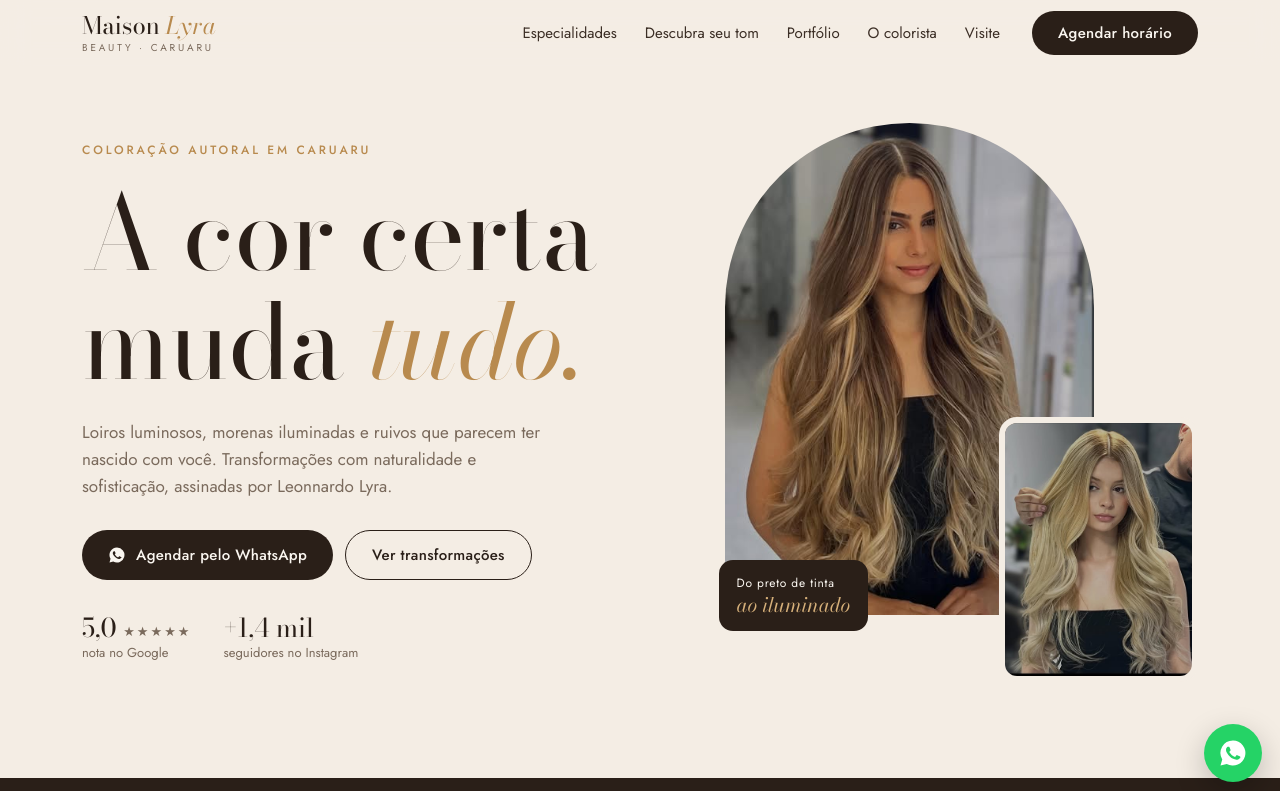
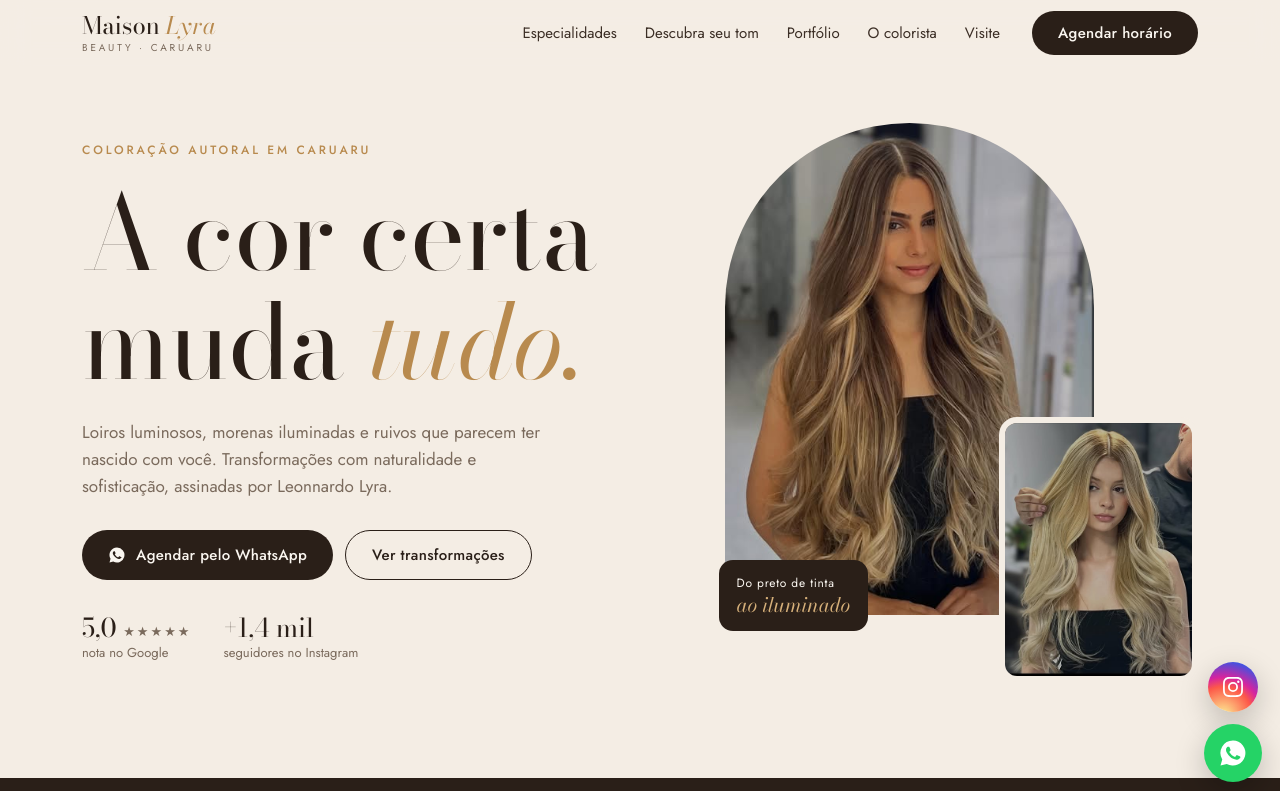
Before and after one commit to ruanvictorrr/Maison-Lyra, a plain HTML site: page index.html in a window 1280 px wide. Shown: the top 791 px of the page. Drawn offline with nearby package versions, Linux system fonts and the light colour scheme.

Commit message:
Adiciona botão flutuante do Instagram

```diff
--- a/css/styles.css
+++ b/css/styles.css
@@ -268,6 +268,18 @@ p { margin: 0; }
 .wa-float:hover { transform: scale(1.06); }
 .wa-float svg { width: 30px; height: 30px; fill: #fff; }
 
+/* Instagram float */
+.ig-float {
+  position: fixed; right: 22px; bottom: 88px; z-index: 40;
+  width: 50px; height: 50px; border-radius: 50%;
+  background: radial-gradient(circle at 30% 107%, #fdf497 0%, #fd5949 45%, #d6249f 60%, #285aeb 90%);
+  display: grid; place-content: center;
+  box-shadow: 0 10px 30px rgba(0, 0, 0, .22);
+  transition: transform .3s var(--ease);
+}
+.ig-float:hover { transform: scale(1.06); }
+.ig-float svg { width: 24px; height: 24px; fill: #fff; }
+
 /* Lightbox */
 .lightbox { border: 0; padding: 0; background: transparent; max-width: min(92vw, 560px); max-height: 92vh; overflow: visible; }
 .lightbox::backdrop { background: rgba(31, 23, 18, .88); }
--- a/index.html
+++ b/index.html
@@ -269,6 +269,10 @@
   </div>
 </footer>
 
+<a class="ig-float" href="https://www.instagram.com/leonnardolyra/" target="_blank" rel="noopener" aria-label="Ver o Instagram @leonnardolyra">
+  <svg viewBox="0 0 24 24" aria-hidden="true"><path d="M12 7a5 5 0 1 0 0 10 5 5 0 0 0 0-10Zm0 8.2a3.2 3.2 0 1 1 0-6.4 3.2 3.2 0 0 1 0 6.4ZM17.3 5.5a1.2 1.2 0 1 0 0 2.4 1.2 1.2 0 0 0 0-2.4ZM21.9 7.9c-.1-1.6-.4-3-1.6-4.2S17.7 2.2 16.1 2.1C14.5 2 9.5 2 7.9 2.1 6.3 2.2 4.9 2.5 3.7 3.7S2.2 6.3 2.1 7.9C2 9.5 2 14.5 2.1 16.1c.1 1.6.4 3 1.6 4.2s2.6 1.5 4.2 1.6c1.6.1 6.6.1 8.2 0 1.6-.1 3-.4 4.2-1.6s1.5-2.6 1.6-4.2c.1-1.6.1-6.6 0-8.2Zm-2.1 10a3.3 3.3 0 0 1-1.9 1.9c-1.3.5-4.4.4-5.9.4s-4.6.1-5.9-.4a3.3 3.3 0 0 1-1.9-1.9c-.5-1.3-.4-4.4-.4-5.9s-.1-4.6.4-5.9a3.3 3.3 0 0 1 1.9-1.9C7.4 3.7 10.5 3.8 12 3.8s4.6-.1 5.9.4a3.3 3.3 0 0 1 1.9 1.9c.5 1.3.4 4.4.4 5.9s.1 4.6-.4 5.9Z"/></svg>
+</a>
+
 <a class="wa-float" href="https://wa.me/5581983559460?text=Ol%C3%A1%2C%20Leonnardo!%20Vim%20pelo%20site." target="_blank" rel="noopener" aria-label="Conversar no WhatsApp">
   <svg viewBox="0 0 24 24" aria-hidden="true"><path d="M12 2a10 10 0 0 0-8.6 15.1L2 22l5-1.3A10 10 0 1 0 12 2Zm5.3 14.1c-.2.6-1.3 1.2-1.8 1.2-.5.1-1 .1-3.3-.8-2.8-1.1-4.5-4-4.7-4.2-.1-.2-1.1-1.5-1.1-2.8s.7-2 1-2.3c.2-.3.5-.3.7-.3h.5c.2 0 .4 0 .6.5l.8 2c.1.2.1.3 0 .5l-.3.5-.4.4c-.1.1-.3.3-.1.6.2.3.8 1.3 1.7 2.1 1.2 1 2.1 1.3 2.4 1.5.3.1.5.1.6-.1l.9-1.1c.2-.3.4-.2.6-.1l1.9.9c.3.1.5.2.5.3.1.2.1.7-.1 1.2Z"/></svg>
 </a>
```
